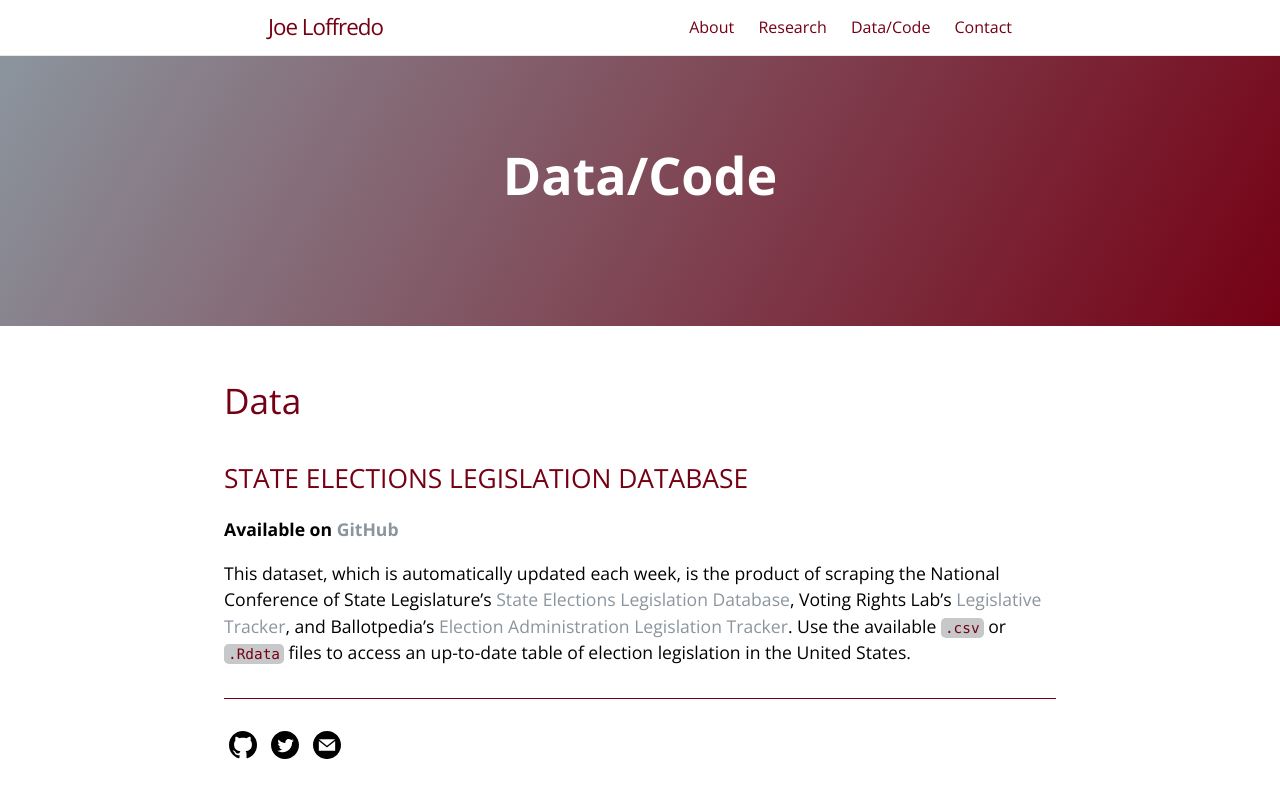
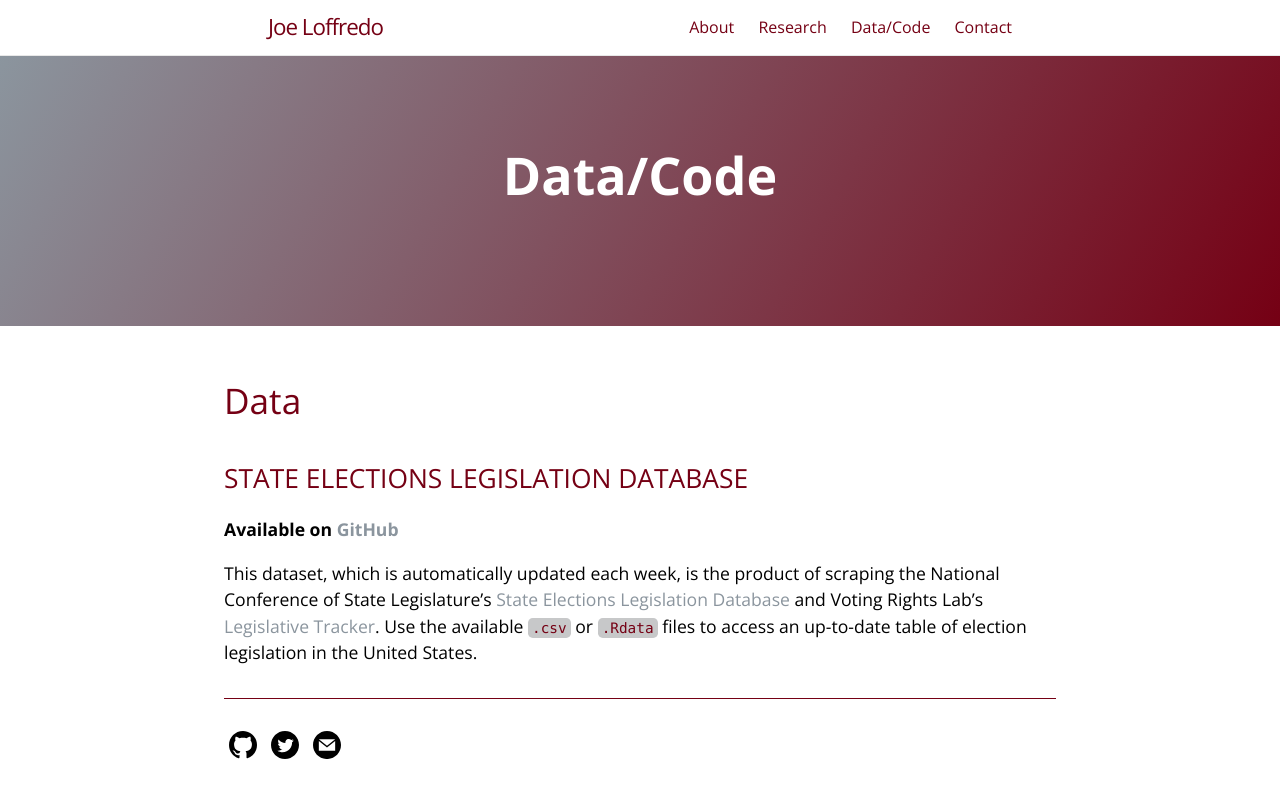
Before and after one commit to jloffredo2/jloffredo2.github.io, a Jekyll site: the page built from data.md, in a window 1280 px wide. Shown: the top 798 px of the page. Built offline with Jekyll 4.4.1, drawn with Linux system fonts in a browser that asks for light colours.

Commit message:
fix elex leg data desc

```diff
--- a/data.md
+++ b/data.md
@@ -11,4 +11,4 @@ order: 3
 ## STATE ELECTIONS LEGISLATION DATABASE
 **Available on [GitHub](https://github.com/jloffredo2/state-elect-law-db)**
 
-This dataset, which is automatically updated each week, is the product of scraping the National Conference of State Legislature's [State Elections Legislation Database](http://www.ncsl.org/research/elections-and-campaigns/elections-legislation-database.aspx), Voting Rights Lab's [Legislative Tracker](https://tracker.votingrightslab.org/pending/search), and Ballotpedia's [Election Administration Legislation Tracker](https://legislation.ballotpedia.org/home). Use the available `.csv` or `.Rdata` files to access an up-to-date table of election legislation in the United States.
+This dataset, which is automatically updated each week, is the product of scraping the National Conference of State Legislature's [State Elections Legislation Database](http://www.ncsl.org/research/elections-and-campaigns/elections-legislation-database.aspx) and Voting Rights Lab's [Legislative Tracker](https://tracker.votingrightslab.org/pending/search). Use the available `.csv` or `.Rdata` files to access an up-to-date table of election legislation in the United States.
```
